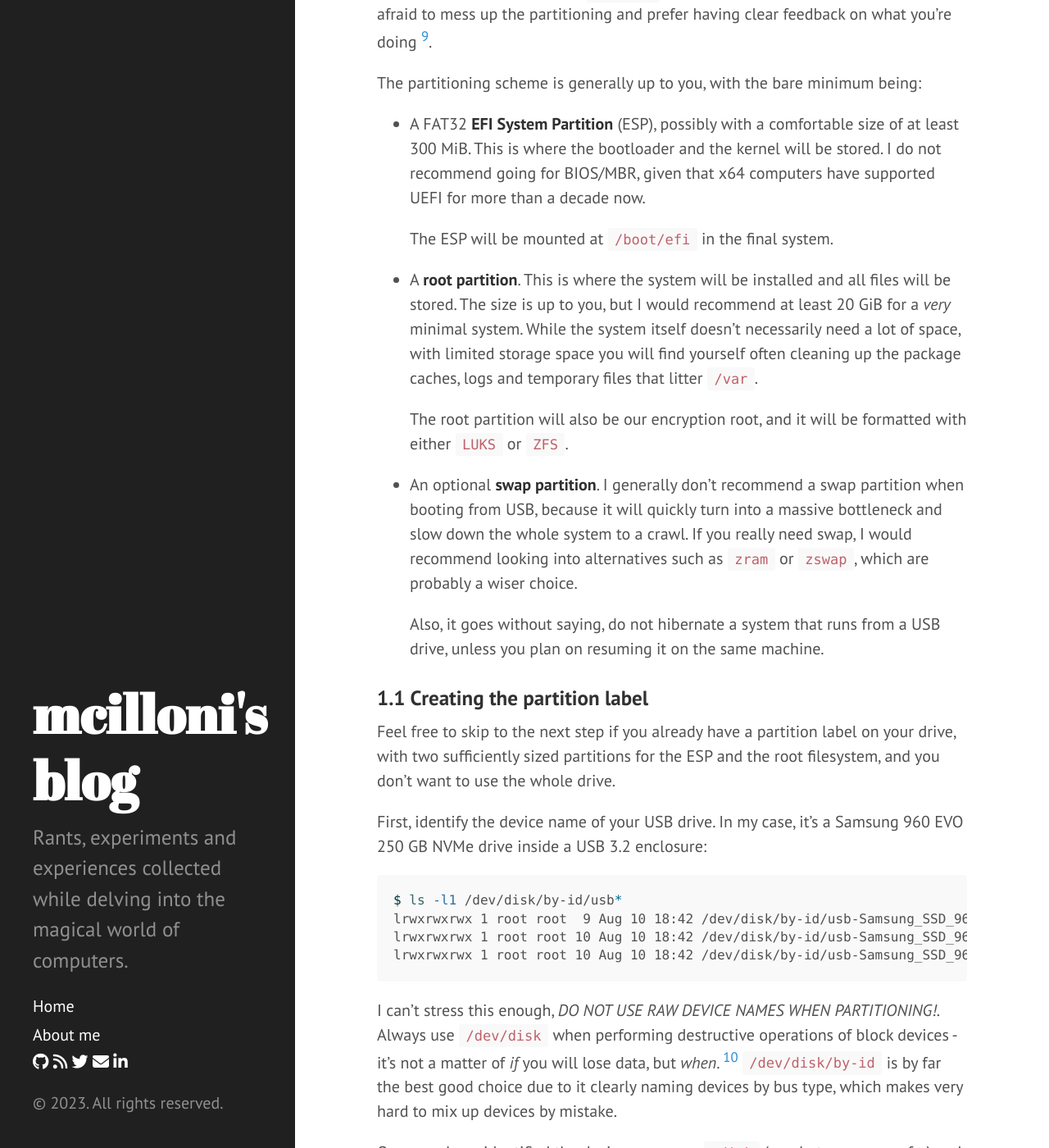
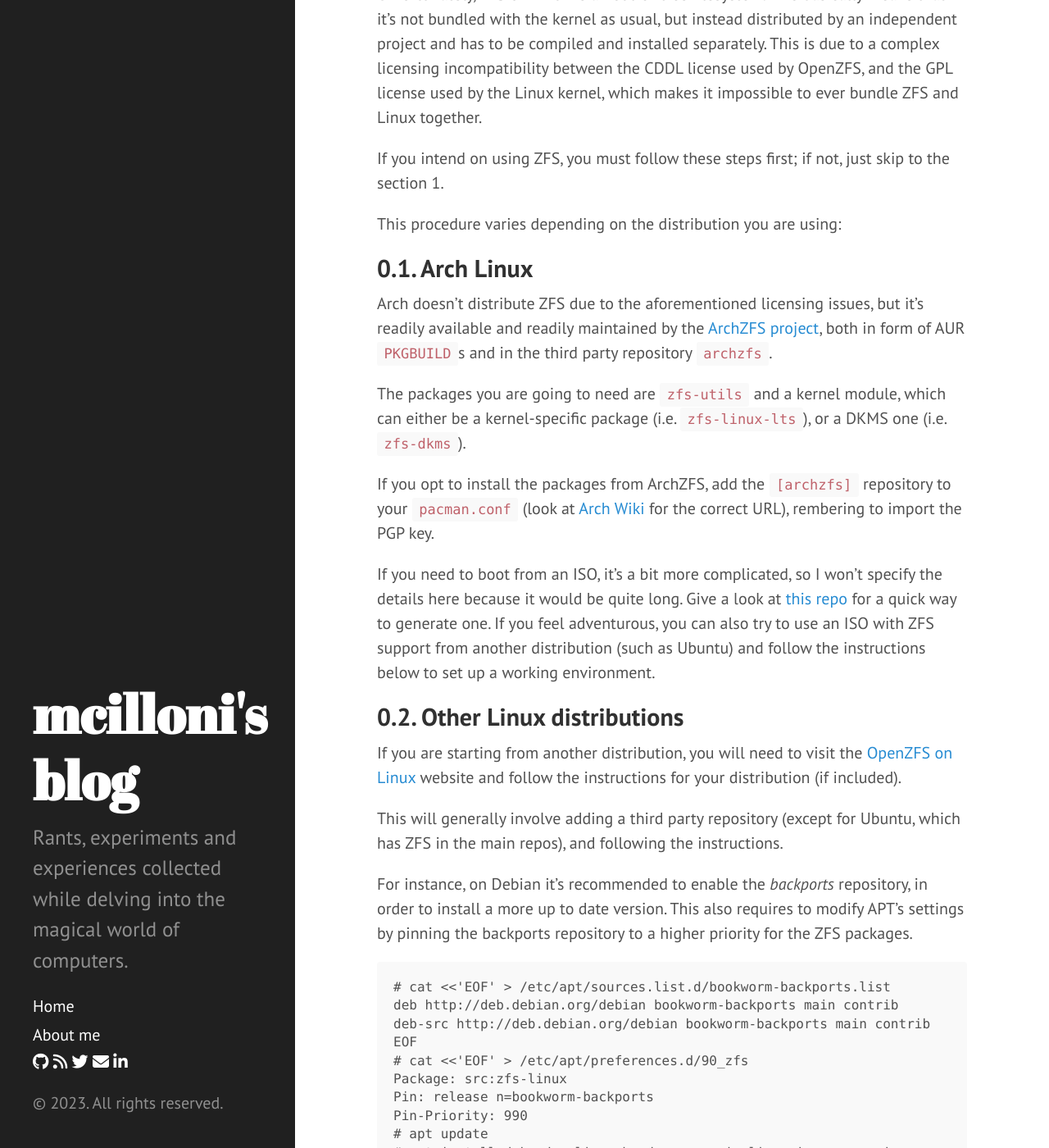
Before and after one commit to mcilloni/mcilloni.github.io, a Jekyll site: the page built from _posts/2023-10-08-install-arch-on-usb.md, in a window 1280 px wide and 1400 px high, scrolled down 3530 px. Shown: the whole window at 82% size. Built offline with Jekyll 4.4.1, drawn with Linux system fonts in a browser that asks for light colours; nearby versions of some CDN libraries; our own code applies the rules of GitHub Pages for plain Markdown files; comment, search, counter and statistics services are not loaded; some of the changed text lies outside the part shown.

Commit message:
portable arch: more work on ZFS

````diff
--- a/_posts/2023-10-08-install-arch-on-usb.md
+++ b/_posts/2023-10-08-install-arch-on-usb.md
@@ -51,7 +51,50 @@ One important note: I deliberately decided to leave kernel images unencrypted (i
 
 I also will not show how to set-up UEFI Secure Boot. While having Secure Boot enabled is a good thing in general, it makes setting the system up vastly more complex, for debatable benefits. This setup is in general not meant to be used for security critical systems, but to provide a convenient way to carry a working environment around between machines you completely control.
 
-## 1. Partitioning
+# 0. (Optional) Obtaining a viable ZFS setup environment
+
+Unfortunately, ZFS on Linux is an out-of-tree filesystem. This basically means that it's not bundled with the kernel as usual, but instead distributed by an independent project and has to be compiled and installed separately. This is due to a complex licensing incompatibility between the CDDL license used by OpenZFS, and the GPL license used by the Linux kernel, which makes it impossible to ever bundle ZFS and Linux together.
+
+If you intend on using ZFS, you must follow these steps first; if not, just skip to the section 1.
+
+This procedure varies depending on the distribution you are using:
+
+## 0.1. Arch Linux
+
+Arch doesn't distribute ZFS due to the aforementioned licensing issues, but it's readily available and readily maintained by the [ArchZFS project](https://github.com/archzfs/archzfs), both in form of AUR `PKGBUILD`s and in the third party repository `archzfs`.
+
+The packages you are going to need are `zfs-utils` and a kernel module, which can either be a kernel-specific package (i.e. `zfs-linux-lts`), or a DKMS one (i.e. `zfs-dkms`).
+
+If you opt to install the packages from ArchZFS, add the `[archzfs]` repository to your `pacman.conf` (look at [Arch Wiki](https://wiki.archlinux.org/title/Unofficial_user_repositories#archzfs) for the correct URL), rembering to import the PGP key.
+
+If you need to boot from an ISO, it's a bit more complicated, so I won't specify the details here because it would be quite long. Give a look at [this repo](https://github.com/eoli3n/archiso-zfs) for a quick way to generate one. If you feel adventurous, you can also try to use an ISO with ZFS support from another distribution (such as Ubuntu) and follow the instructions below to set up a working environment.
+
+## 0.2. Other Linux distributions
+
+If you are starting from another distribution, you will need to visit the [OpenZFS on Linux](https://openzfs.github.io/openzfs-docs/Getting%20Started/index.html) website and follow the instructions for your distribution (if included).
+
+This will generally involve adding a third party repository (except for Ubuntu, which has ZFS in the main repos), and following the instructions.
+
+For instance, on Debian it's recommended to enable the _backports_ repository, in order to install a more up to date version. This also requires to modify APT's settings by pinning the backports repository to a higher priority for the ZFS packages.
+
+```
+# cat <<'EOF' > /etc/apt/sources.list.d/bookworm-backports.list
+deb http://deb.debian.org/debian bookworm-backports main contrib
+deb-src http://deb.debian.org/debian bookworm-backports main contrib
+EOF
+# cat <<'EOF' > /etc/apt/preferences.d/90_zfs
+Package: src:zfs-linux
+Pin: release n=bookworm-backports
+Pin-Priority: 990
+# apt update
+# apt install dpkg-dev linux-headers-generic linux-image-generic
+# apt install zfs-dkms zfsutils-linux
+[...]
+```
+
+Regardless of what you are using, you should now have a working ZFS setup. You can verify this by running `zpool status`; if it prints `no pools available` instead of complaining about missing kernel modules, you are good to start setting up the drive.
+
+# 1. Partitioning
 
 From either the Arch Linux ISO or your existing system, run a disk partitioning tool. I'm personally partial to `gdisk`, but `parted` and `fdisk` are also fine [^8]. `parted` also has a graphical frontend, `gparted`, which is very easy to use, in case you are afraid to mess up the partitioning and prefer having clear feedback on what you're doing [^9].
 
@@ -68,7 +111,7 @@ The partitioning scheme is generally up to you, with the bare minimum being:
 
     Also, it goes without saying, do not hibernate a system that runs from a USB drive, unless you plan on resuming it on the same machine.
 
-### 1.1 Creating the partition label
+## 1.1 Creating the partition label
 
 Feel free to skip to the next step if you already have a partition label on your drive, with two sufficiently sized partitions for the ESP and the root filesystem, and you don't want to use the whole drive.
 
@@ -310,6 +353,24 @@ Before moving to the next step, remember to unmount the root subvolume.
 My personal favourite, ZFS is a rocksolid system that's ubiquitous in data storage, thanks to its impressive stability record and advanced features such as deduplication, built-in RAID, ...
 
 Albeit arguably less flexible than Btrfs, which was originally designed as a Linux-oriented replacement for the CDDL-encumbered ZFS, in my experience ZFS tends to be vastly more stable and reliable in day to day use. In the last 6 years, I have almost exclusively used ZFS on all my computers, and I have yet to lose any data due to ZFS itself. [^11]
+
+ZFS is quite different compared to other filesystems. Instead of filesystems, ZFS works on _pools_, which consists in collections of one or more block devices (potentially in _RAID_ configurations). Every pool can be divided into a hierarchy of _datasets_, which are roughly equivalent to subvolumes in Btrfs.
+
+Datasets can be mounted independently, and can each have their own properties, such as compression, quotas, and so on, which may either be set per-dataset or inherited from the parent dataset.
+
+Compared to Btrfs, ZFS manages its own mountpoints as inherent properties of the dataset. This is both incredibly useful and bothersome; on one hand, having mountpoints intrinsicly related to datasets allows for easier management and more clarity than legacy mounting, but on the other hand it may turn confusing and inflexible when managing complex setups.
+
+### 2.2.1. Creating the ZFS pool
+
+Our case is quite simple, given that we only have a single drive.
+
+Create a new dataset called `extzfs` (or whatever you prefer), being careful to specify an `altroot` via `-R`. Otherwise, the new mountpoints will override your system ones as soon as you set up the pool:
+
+```
+# zpool create -m none -R /tmp/mnt extzfs /dev/disk/by-id/usb-Samsung_SSD_960_EVO_250G_012938001243-0:0-part2
+```
+
+You may have to specify `-f` if the partition wasn't empty before. Note the `-m none` option, which will set no mountpoint for the root dataset of the pool itself. Compared to Btrfs, ZFS doesn't expose datasets as subdirectories of their parent pool, so it makes little sense to allow mounting the root dataset.
 
 # 3. Installing Arch Linux
 
````
